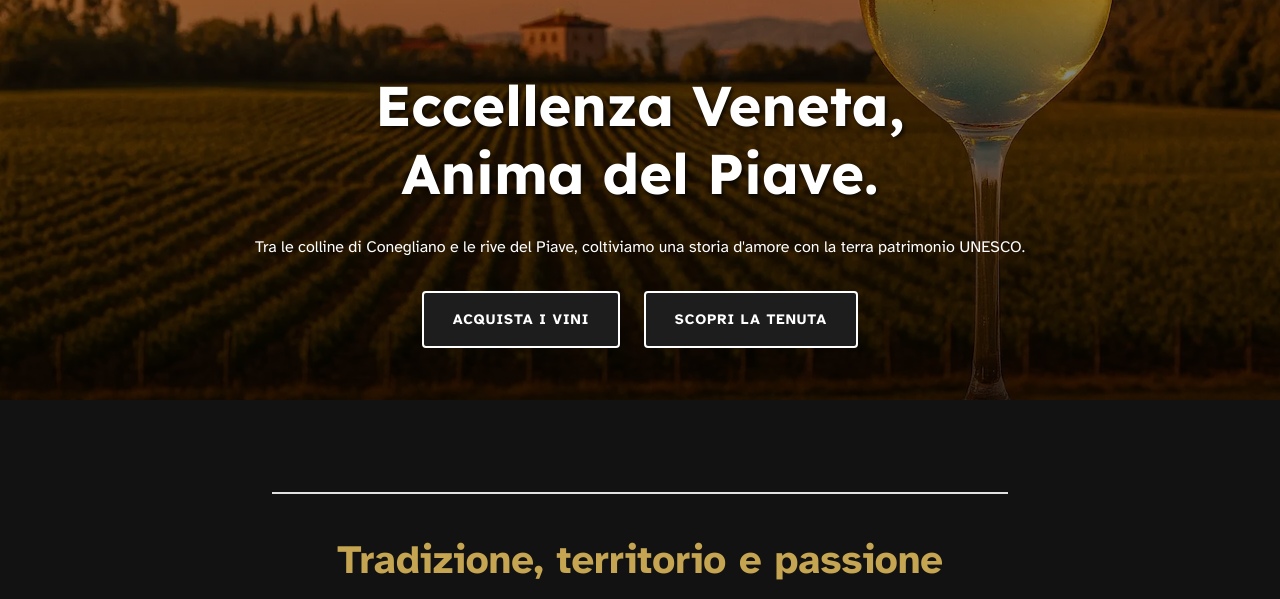
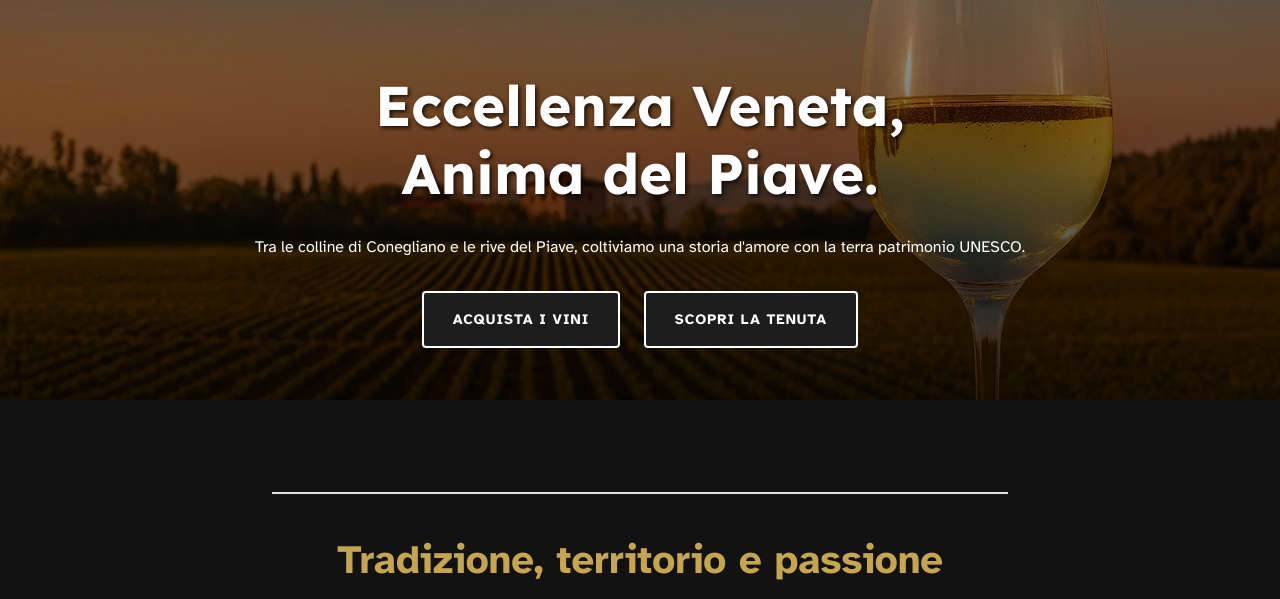
Before and after one commit to Tenuta-al-Morer/tecweb, a PHP site: page / in a window 1280 px wide. Shown: the part 121-720 px from the top of the page. Run offline with PHP 8.4, Linux system fonts and the light colour scheme.

Commit message:
sistemata immagine home

```diff
--- a/style/index.css
+++ b/style/index.css
@@ -19,8 +19,7 @@ main#content {
     justify-content: center;
     text-align: center;
     background-size: cover;
-    background-position: center 85%;
-    background-attachment: fixed;
+    background-position: center 50%;
 }
 
 .hero-content {
```
